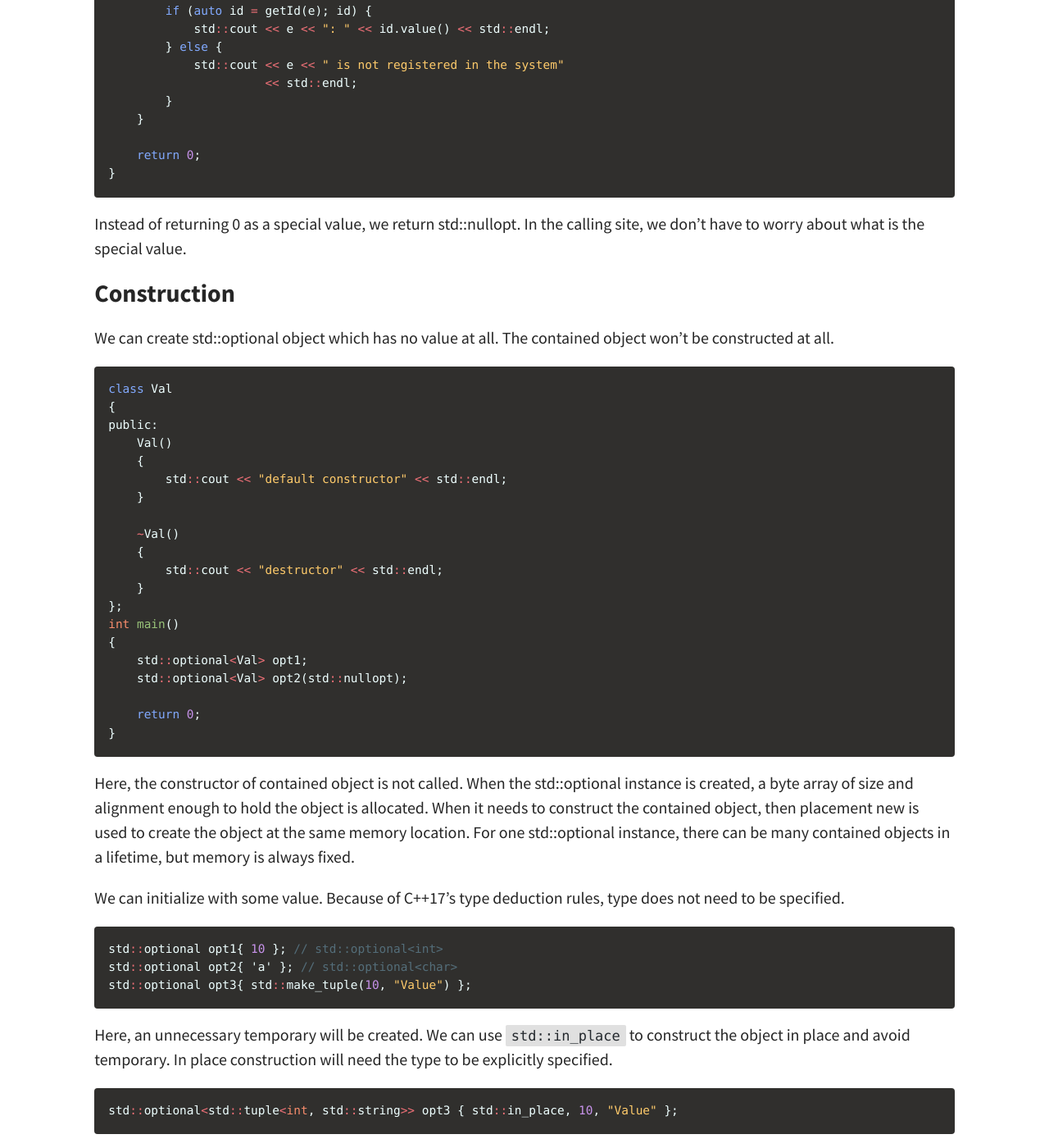
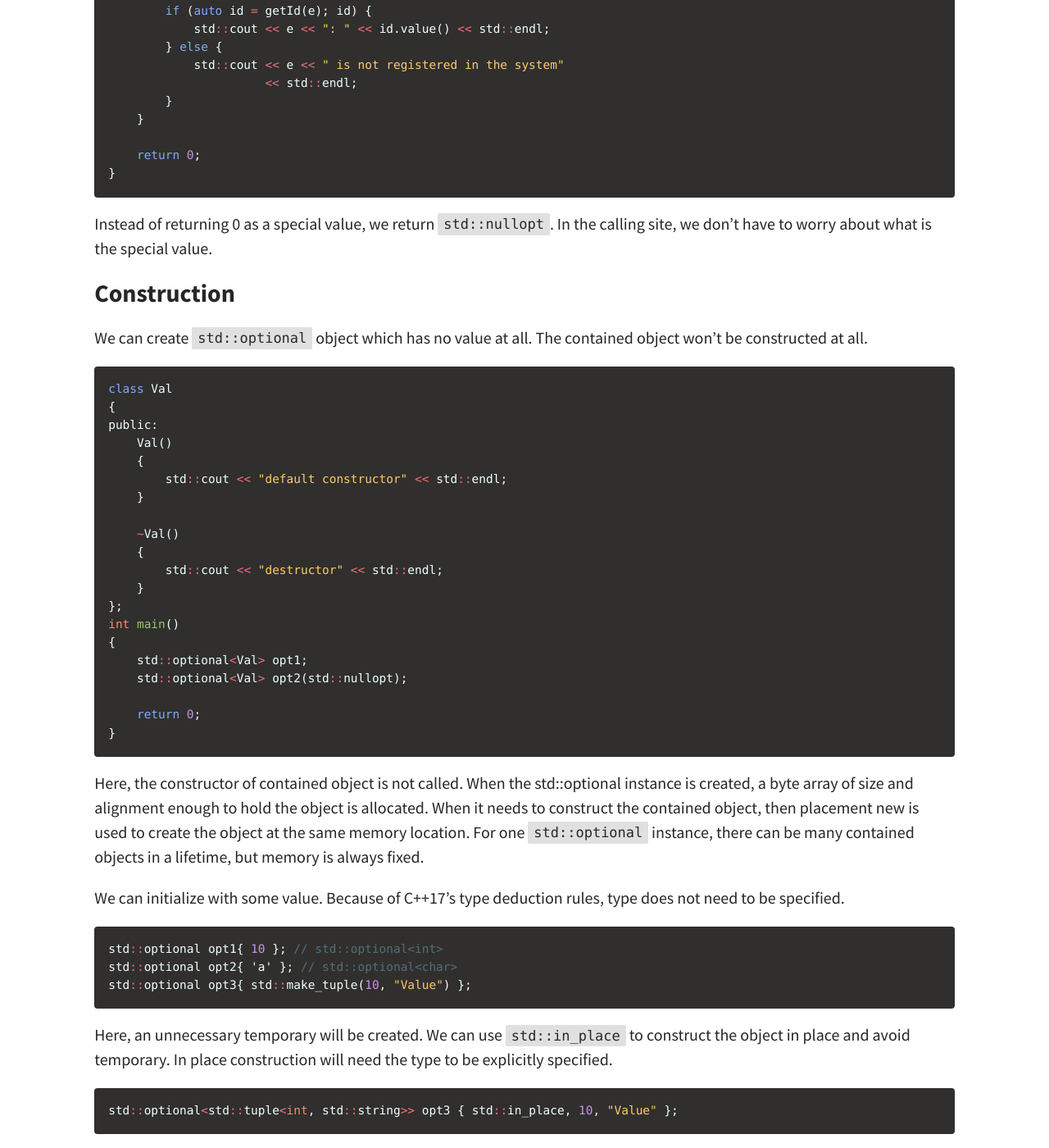
Before and after one commit to asit-dhal/asit-dhal.github.io, a Jekyll site: the page built from _posts/2021-07-05-Nullable-type-in-Cpp17.md, in a window 1280 px wide and 1400 px high, scrolled down 1937 px. Shown: the whole window at 82% size. Built offline with Jekyll 4.4.1, drawn with Linux system fonts in a browser that asks for light colours; some of the changed text lies outside the part shown.

Commit message:
correct syntax highlighting

````diff
--- a/_posts/2021-07-05-Nullable-type-in-Cpp17.md
+++ b/_posts/2021-07-05-Nullable-type-in-Cpp17.md
@@ -39,7 +39,7 @@ int main()
 
 The problem is we need to know what is that special value that represents absence of value. For a type representing ID of type int, 0 is the special value. For pointers, nullptr is a special value. Special value depends on the underlying type. This is cumbersome to maintain when the application has 100s of types.
 
-A nullable value type can be represented as a wrapper of an existing type and a method which says whether the instance has a valid value. In C++17, std::optional was introduced to represent nullable value type. std::optional objects usually have the contained object and a boolean flag.
+A nullable value type can be represented as a wrapper of an existing type and a method which says whether the instance has a valid value. In C++17, `std::optional` was introduced to represent nullable value type. `std::optional` objects usually have the contained object and a boolean flag.
 
 1. If it contains std::nullopt, it means it has no value. When it has no value, the value is in uninitialized state.
 2. It supports both copy semantics and move semantics. The semantics depends on the underlying type.
@@ -78,11 +78,11 @@ int main()
 }
 ```
 
-Instead of returning 0 as a special value, we return std::nullopt. In the calling site, we don’t have to worry about what is the special value.
+Instead of returning 0 as a special value, we return `std::nullopt`. In the calling site, we don’t have to worry about what is the special value.
 
 ### Construction
 
-We can create std::optional object which has no value at all. The contained object won’t be constructed at all.
+We can create `std::optional` object which has no value at all. The contained object won’t be constructed at all.
 
 ```cpp
 class Val
@@ -107,7 +107,7 @@ int main()
 }
 ```
 
-Here, the constructor of contained object is not called. When the std::optional instance is created, a byte array of size and alignment enough to hold the object is allocated. When it needs to construct the contained object, then placement new is used to create the object at the same memory location. For one std::optional instance, there can be many contained objects in a lifetime, but memory is always fixed.
+Here, the constructor of contained object is not called. When the std::optional instance is created, a byte array of size and alignment enough to hold the object is allocated. When it needs to construct the contained object, then placement new is used to create the object at the same memory location. For one `std::optional` instance, there can be many contained objects in a lifetime, but memory is always fixed.
 
 We can initialize with some value. Because of C++17’s type deduction rules, type does not need to be specified.
 
@@ -123,7 +123,7 @@ Here, an unnecessary temporary will be created. We can use `std::in_place` to co
 std::optional<std::tuple<int, std::string>> opt3 { std::in_place, 10, "Value" };
 ```
 
-std::optional has a constructor, which takes universal reference. This allows in place construction avoiding creation of unnecessary temporaries.
+`std::optional` has a constructor, which takes universal reference. This allows in place construction avoiding creation of unnecessary temporaries.
 There is an utility function, `std::make_optional`, can also be used to do the in place construction with `std::in_place` tag.
 
 ```cpp
@@ -156,11 +156,11 @@ int main()
 }
 ```
 
-std::optional can also be copy or move constructed from other std::optional objects.
+`std::optional` can also be copy or move constructed from other `std::optional` objects.
 
 ### Accessing the contained value
 
-std::optional provides conversion to bool operator and `has_value()` method to check if it has a value.
+`std::optional` provides conversion to bool operator and `has_value()` method to check if it has a value.
 
 ```cpp
 int main()
@@ -184,7 +184,7 @@ int main()
 }
 ```
 
-std::optional provides * and -> overloaded operator to access the contained object. If it has no value, it will have an undefined behavior. It also provides value() method which throws `std::bad_optional_access` exception in case it has no value.
+`std::optional` provides `*` and `->` overloaded operator to access the contained object. If it has no value, it will have an undefined behavior. It also provides `value()` method which throws `std::bad_optional_access` exception in case it has no value.
 
 ```cpp
 int main()
@@ -245,13 +245,13 @@ value_or: 10
 value_or: 0
 ```
 
-operator * and value() returns object by reference. So, you should avoid it using on temporaries.
+`operator *` and `value()` returns object by reference. So, you should avoid it using on temporaries.
 `value_or()` returns by value. So, you should avoid it using on objects where copy is an expensive operation.
 
 
 ### Modifying the value
-std::optional provides emplace() method assign a new value to the contained type. emplace() takes a universal reference. So, if a temporary is given, it will move construct the contained object.
-It also provides reset() to destroy the underlying object.
+`std::optional` provides `emplace()` method assign a new value to the contained type. `emplace()` takes a universal reference. So, if a temporary is given, it will move construct the contained object.
+It also provides `reset()` to destroy the underlying object.
 
 ```cpp
 class Value
````
